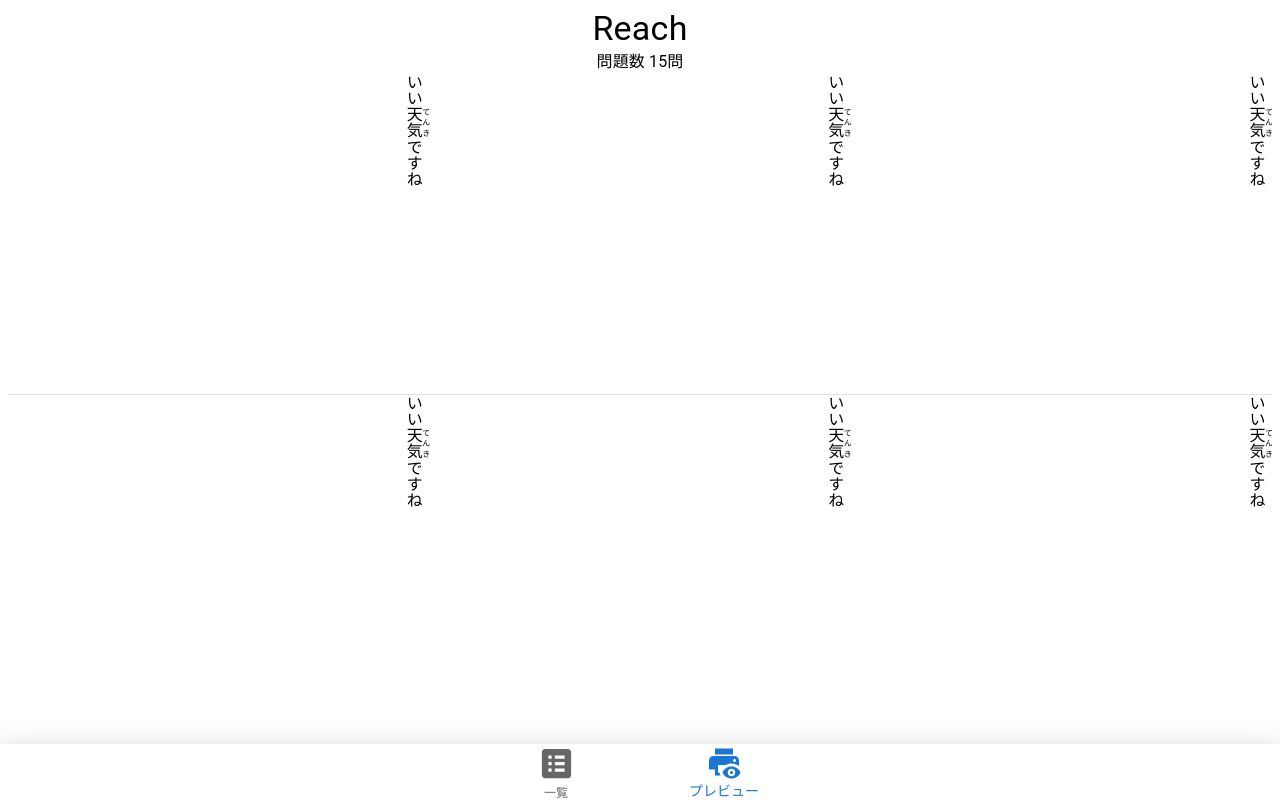
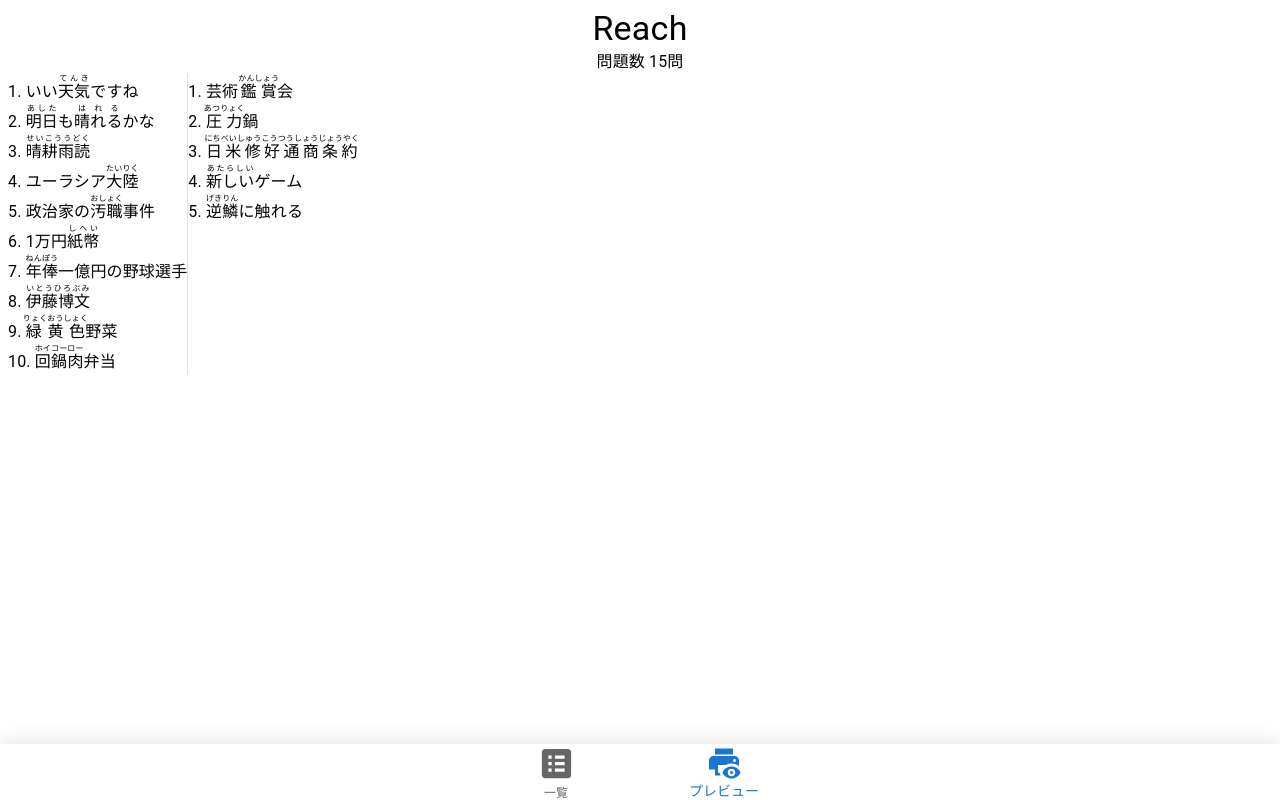
Before and after one commit to nekorisu8150/reach, a React (Create React App) app: page / in a window 1280 px wide. Both pictures are taken after a click on the button "プレビュー". Built offline with nearby package versions, Linux system fonts and the light colour scheme.

Commit message:
プレビュー表示更新

```diff
--- a/src/App.js
+++ b/src/App.js
@@ -235,7 +235,7 @@ export default function App() {
                 {/* プレビュー表示 */}
                 {(!isListNavigation()) &&
                     (
-                        <Preview></Preview>
+                        <Preview list={createdTextList}></Preview>
                     )
                 }
             </Box>
--- a/src/compornents/preview.js
+++ b/src/compornents/preview.js
@@ -1,67 +1,52 @@
 import Box from '@mui/material/Box';
 import Divider from '@mui/material/Divider';
 import Typography from '@mui/material/Typography';
+import Grid from '@mui/material/Unstable_Grid2';
 import React from "react";
 
 const Preview = (props) => {
     const { list, clickEvent } = props;
+    const listFirst = [];
+    const listSecond = [];
+
+    for (let i = 0; i < list.length; i++) {
+        if (i < 10) {
+            listFirst[i] = list[i];
+        } else {
+            listSecond[i % 10] = list[i];
+        }
+    }
 
     return (
-        <Box id="preview-box">
+        <Grid container id="preview-box">
             <Box className="preview-area">
-                <Typography>
-                    <ruby>いい<rt></rt></ruby><ruby>天気<rt>てんき</rt></ruby><ruby>ですね<rt></rt></ruby>
-                </Typography>
-                <Typography>
-                    <ruby>いい<rt></rt></ruby><ruby>天気<rt>てんき</rt></ruby><ruby>ですね<rt></rt></ruby>
-                </Typography>
-                <Typography>
-                    <ruby>いい<rt></rt></ruby><ruby>天気<rt>てんき</rt></ruby><ruby>ですね<rt></rt></ruby>
-                </Typography>
+                {listFirst.map((item, index) => (
+                    <Typography key={item.key}>
+                        {index + 1 + ". "}
+                        {item.text.map((_item, _index) => (
+                            <ruby key={_item.key}>
+                                {_item.body}
+                                {(_item.yomi !== "") && <rt>{_item.yomi}</rt>}
+                            </ruby>
+                        ))}
+                    </Typography>
+                ))}
             </Box>
-            <Divider />
+            <Divider orientation="vertical" flexItem />
             <Box className="preview-area">
-                <Typography>
-                    <ruby>いい<rt></rt></ruby><ruby>天気<rt>てんき</rt></ruby><ruby>ですね<rt></rt></ruby>
-                </Typography>
-                <Typography>
-                    <ruby>いい<rt></rt></ruby><ruby>天気<rt>てんき</rt></ruby><ruby>ですね<rt></rt></ruby>
-                </Typography>
-                <Typography>
-                    <ruby>いい<rt></rt></ruby><ruby>天気<rt>てんき</rt></ruby><ruby>ですね<rt></rt></ruby>
-                </Typography>
+                {listSecond.map((item, index) => (
+                    <Typography key={item.key}>
+                        {index + 1 + ". "}
+                        {item.text.map((_item, _index) => (
+                            <ruby key={_item.key}>
+                                {_item.body}
+                                {(_item.yomi !== "") && <rt>{_item.yomi}</rt>}
+                            </ruby>
+                        ))}
+                    </Typography>
+                ))}
             </Box>
-            <Divider />
-            <Box className="preview-area">
-                <Typography>
-                    <ruby>いい<rt></rt></ruby><ruby>天気<rt>てんき</rt></ruby><ruby>ですね<rt></rt></ruby>
-                </Typography>
-                <Typography>
-                    <ruby>いい<rt></rt></ruby><ruby>天気<rt>てんき</rt></ruby><ruby>ですね<rt></rt></ruby>
-                </Typography>
-                <Typography>
-                    <ruby>いい<rt></rt></ruby><ruby>天気<rt>てんき</rt></ruby><ruby>ですね<rt></rt></ruby>
-                </Typography>
-                <Typography>
-                    <ruby>いい<rt></rt></ruby><ruby>天気<rt>てんき</rt></ruby><ruby>ですね<rt></rt></ruby>
-                </Typography>
-                <Typography>
-                    <ruby>いい<rt></rt></ruby><ruby>天気<rt>てんき</rt></ruby><ruby>ですね<rt></rt></ruby>
-                </Typography>
-                <Typography>
-                    <ruby>いい<rt></rt></ruby><ruby>天気<rt>てんき</rt></ruby><ruby>ですね<rt></rt></ruby>
-                </Typography>
-                <Typography>
-                    <ruby>いい<rt></rt></ruby><ruby>天気<rt>てんき</rt></ruby><ruby>ですね<rt></rt></ruby>
-                </Typography>
-                <Typography>
-                    <ruby>いい<rt></rt></ruby><ruby>天気<rt>てんき</rt></ruby><ruby>ですね<rt></rt></ruby>
-                </Typography>
-                <Typography>
-                    <ruby>いい<rt></rt></ruby><ruby>天気<rt>てんき</rt></ruby><ruby>ですね<rt></rt></ruby>
-                </Typography>
-            </Box>
-        </Box>
+        </Grid>
     );
 };
 
--- a/src/styles/styles.css
+++ b/src/styles/styles.css
@@ -31,25 +31,13 @@ ruby {
 }
 
 #preview-box {
-    display: grid;
-    grid-template-columns: 1fr;
-    grid-template-rows: 3fr;
 }
 
 .preview-area {
-    min-height: 40vh;
-    min-width: 95vw;
-    writing-mode: vertical-rl;
-    display: grid;
-    /*grid-template-columns: 2fr;*/
 }
 
 @media print {
-    #list-box, #navigation {
+    #list-box, #navigation, #app-bar {
         display: none;
     }
-
-    #preview-box {
-        background: #ff0000;
-    }
 }
```
